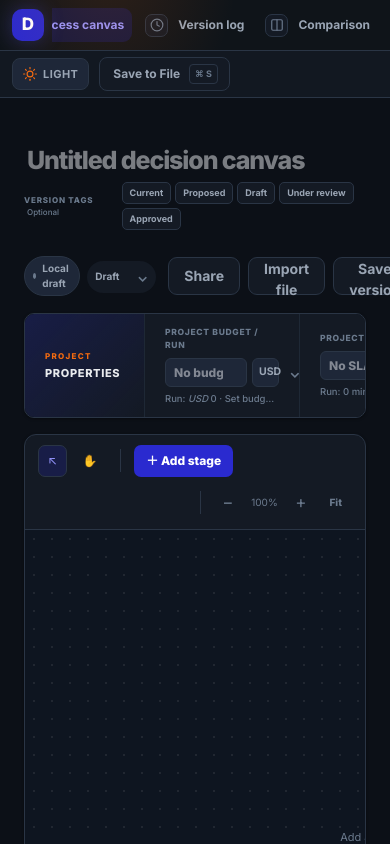
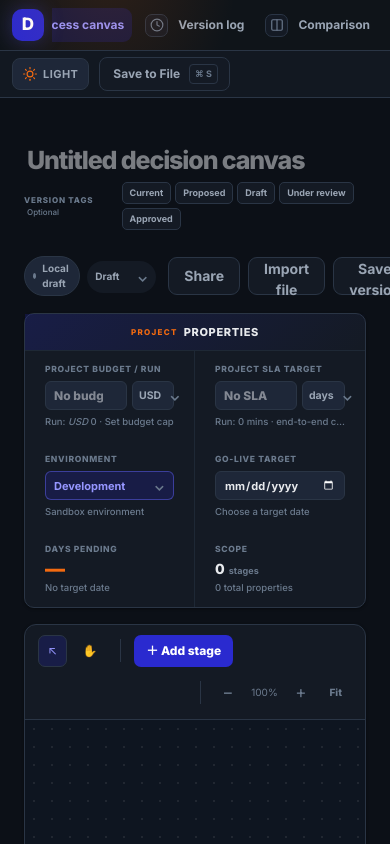
Before and after one commit to g-kannan/DeCLA, a Next.js app: page /canvas in a window 390 px wide. Shown: the top 844 px of the page. Built offline with nearby package versions, Linux system fonts and the light colour scheme.

Commit message:
feat: update project properties strip styles for improved layout and responsiveness

```diff
--- a/app/globals.css
+++ b/app/globals.css
@@ -1149,11 +1149,13 @@ input:focus, select:focus, textarea:focus {
 .process-toast span { color: var(--good); font-size: 17px; line-height: 1; }
 
 .project-properties-strip {
+  position: relative;
+  z-index: 15;
   display: flex;
   align-items: stretch;
   min-height: 68px;
   margin: 0 0 16px;
-  overflow-x: auto;
+  overflow: visible;
   border: 1px solid var(--line);
   border-radius: 10px;
   background: var(--surface);
@@ -1285,6 +1287,8 @@ input:focus, select:focus, textarea:focus {
   gap: 3px;
   min-width: 155px;
 }
+.project-properties-strip .searchable-select:focus-within { z-index: 45; }
+.project-properties-strip .searchable-select-menu { right: auto; left: 0; width: 160px; }
 .prop-control-group {
   display: flex;
   align-items: center;
@@ -1503,6 +1507,10 @@ input:focus, select:focus, textarea:focus {
 @media (max-width: 1120px) {
   .process-layout { grid-template-columns: minmax(0, 1fr) 300px; }
   .process-page { width: calc(100vw - 220px); margin-left: 0; padding-right: 20px; padding-left: 20px; }
+  .project-properties-strip { display: grid; grid-template-columns: repeat(3, minmax(0, 1fr)); }
+  .project-properties-title { grid-column: 1 / -1; flex-direction: row; align-items: center; gap: 6px; padding: 9px 14px; border-right: 0; border-bottom: 1px solid var(--soft-line); }
+  .project-property-metric, .project-property-metric.editable-metric { min-width: 0; }
+  .project-property-metric:nth-child(4), .project-property-metric:last-child { border-right: 0; }
   .canvas-stat { display: none; }
 }
 
@@ -1514,6 +1522,9 @@ input:focus, select:focus, textarea:focus {
 
 @media (max-width: 680px) {
   .process-page { width: 100%; padding: 18px 12px 30px; }.canvas-toolbar { align-items: flex-start; flex-direction: column; }.canvas-tools-right { width: 100%; justify-content: flex-end; }.tool-button span { display: none; }
+  .project-properties-strip { grid-template-columns: repeat(2, minmax(0, 1fr)); }
+  .project-property-metric:nth-child(4) { border-right: 1px solid var(--soft-line); }
+  .project-property-metric:nth-child(odd) { border-right: 0; }
   .process-title-row { display: block; }.project-status-control { width: fit-content; margin: 5px 0 3px; }.process-title-input { margin-bottom: 0; }.project-metadata-row { flex-wrap: wrap; }
   .process-canvas-panel { min-height: 500px; }.canvas-footer { gap: 9px; overflow: auto; }.canvas-footer-note { display: none !important; }
   .process-title-input { width: 100%; margin-left: -5px; }.process-toast { top: 56px; right: 12px; left: 12px; justify-content: space-between; }
```
Also changed, not shown: 1 other file (tests, documents, lock files or other folders).
